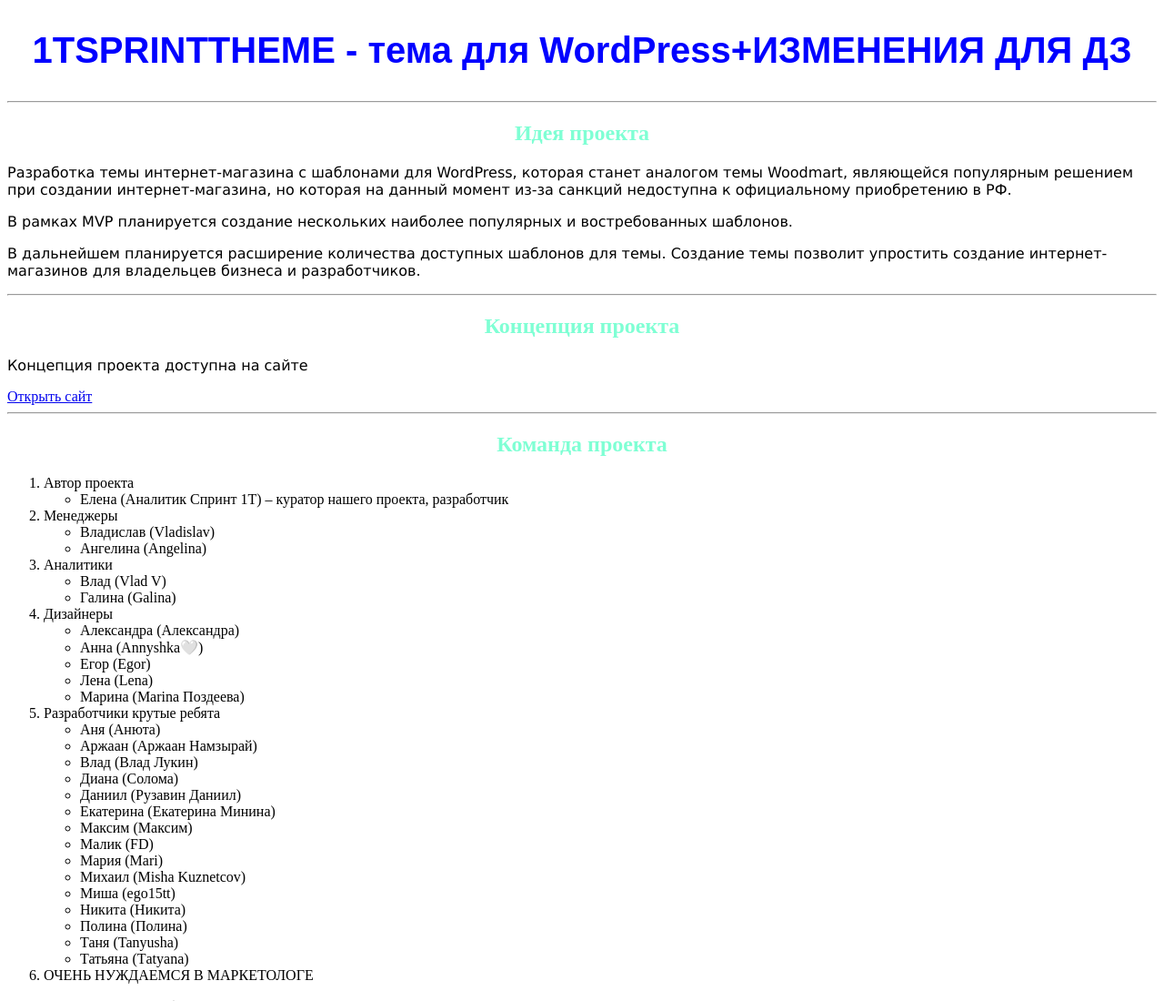
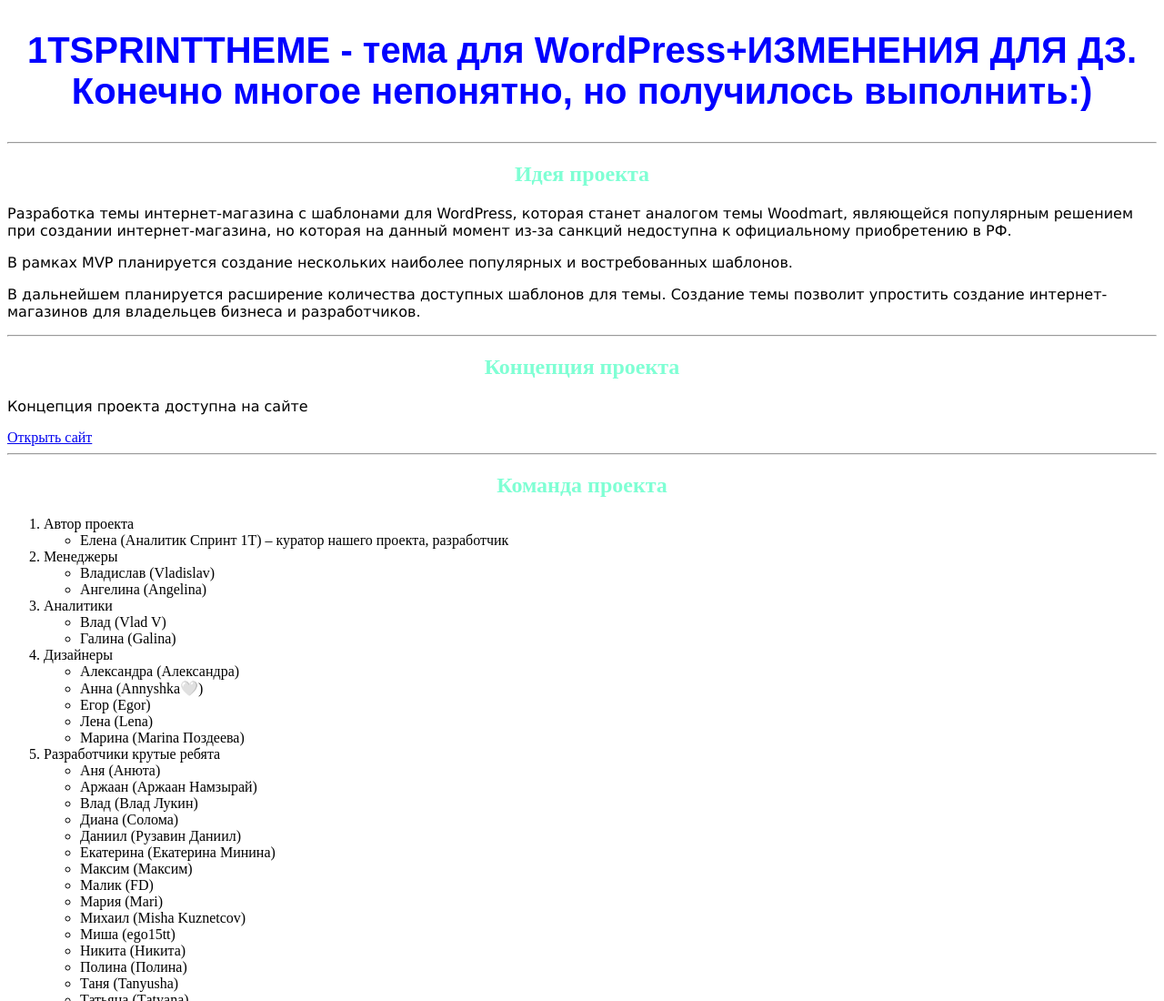
Before and after one commit to vlad-levad/1ttheme, a plain HTML site: page index.html in a window 1280 px wide. Shown: the top 1100 px of the page at 91% size. Drawn offline with Linux system fonts and the light colour scheme; a web font is replaced by a local one.

Commit message:
new text h1

```diff
--- a/index.html
+++ b/index.html
@@ -29,7 +29,7 @@
 
 <body>
     <section>
-        <h1>1TSPRINTTHEME - тема для WordPress+ИЗМЕНЕНИЯ ДЛЯ ДЗ</h1>
+        <h1>1TSPRINTTHEME - тема для WordPress+ИЗМЕНЕНИЯ ДЛЯ ДЗ. Конечно многое непонятно, но получилось выполнить:)</h1>
         <hr>
         <h2>Идея проекта</h2>
         <p>Разработка темы интернет-магазина с шаблонами для WordPress, которая станет аналогом темы Woodmart,
```
